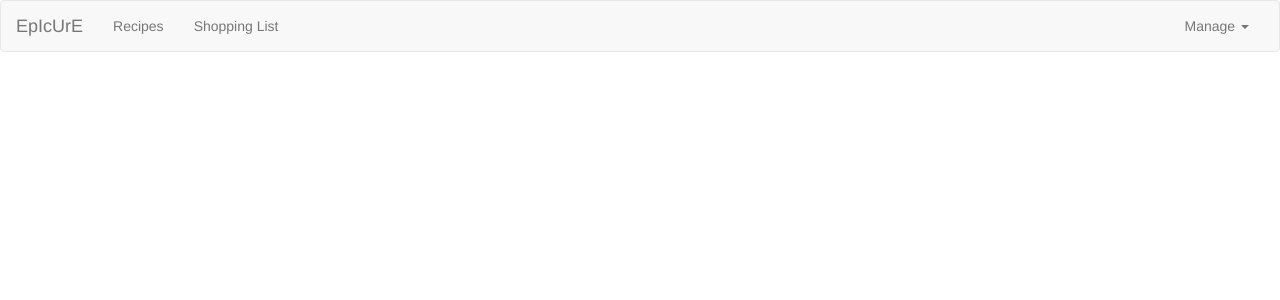
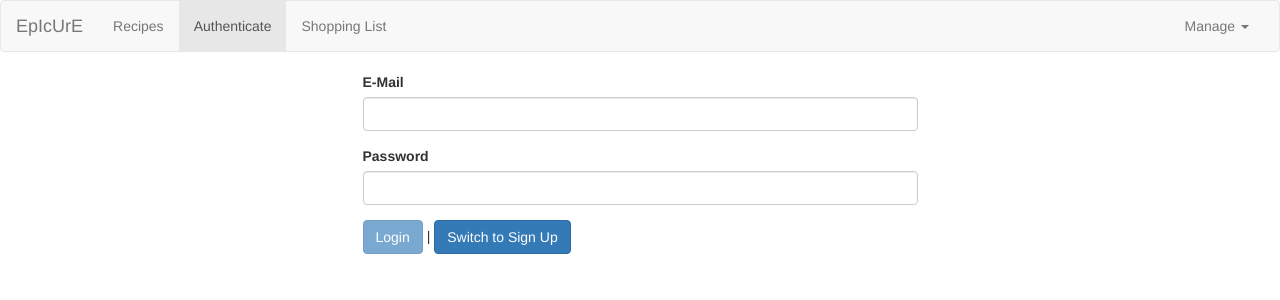
Before and after one commit to ashiffm21/epicure-app, an Angular app: page /auth in a window 1280 px wide. Before the commit this address led to /. Shown: the top 300 px of the page. Built offline with nearby package versions, Linux system fonts and the light colour scheme.

Commit message:
Authentication page and input handling added

```diff
--- a/src/app/app-routing.module.ts
+++ b/src/app/app-routing.module.ts
@@ -1,3 +1,4 @@
+import { AuthComponent } from './auth/auth.component';
 import { RecipesResolverService } from './recipes/recipes-resolver.service';
 import { NgModule } from '@angular/core';
 import { Routes, RouterModule } from '@angular/router';
@@ -17,6 +18,8 @@ const appRoutes: Routes = [
     { path: ':id/edit', component: RecipeEditComponent, resolve: [RecipesResolverService]},
   ] },
   { path: 'shopping-list', component: ShoppingListComponent },
+  { path: 'auth', component:AuthComponent },
+
 ];
 
 @NgModule({
--- a/src/app/app.module.ts
+++ b/src/app/app.module.ts
@@ -17,6 +17,7 @@ import { RecipeStartComponent } from './recipes/recipe-start/recipe-start.compon
 import { RecipeEditComponent } from './recipes/recipe-edit/recipe-edit.component';
 import { RecipeService } from './recipes/recipe.service';
 import { ShoppingListService } from './shopping-list/shopping-list.service';
+import { AuthComponent } from './auth/auth.component';
 
 
 @NgModule({
@@ -32,6 +33,7 @@ import { ShoppingListService } from './shopping-list/shopping-list.service';
     DropdownDirective,
     RecipeStartComponent,
     RecipeEditComponent,
+    AuthComponent
   ],
   imports: [
     BrowserModule,
--- /dev/null
+++ b/src/app/auth/auth.component.html
@@ -0,0 +1,33 @@
+<div class="row">
+    <div class="col-xs-12 col-md-6 col-md-offset-3">
+        <form #authForm="ngForm" (ngSubmit)="onSubmit(authForm)">
+            <div class="form-group">
+                <label for="email">E-Mail</label>
+                <input type="email" id="email" class="form-control"
+                ngModel
+                name="email"
+                required
+                email
+                />
+            </div>
+            <div class="form-group">
+                <label for="password">Password</label>
+                <input type="password" id="password" class="form-control"
+                ngModel
+                name="password"
+                required
+                minlength="6"
+                />
+            </div>
+            <div>
+                <button class="btn btn-primary" type="submit" [disabled]="!authForm.valid">
+                    {{isLoginMode ? 'Login' : 'Sign Up'}}
+                </button> |
+
+                <button class="btn btn-primary"(click)="onSwitchMode()" type="button">
+                    Switch to {{isLoginMode ? 'Sign Up' : 'Login'}}
+                </button>
+            </div>
+        </form>
+    </div>
+</div>
--- /dev/null
+++ b/src/app/auth/auth.component.ts
@@ -0,0 +1,20 @@
+import { NgForm } from '@angular/forms';
+import { Component } from "@angular/core";
+
+@Component({
+    selector: 'app-auth',
+    templateUrl:'./auth.component.html'
+})
+export class AuthComponent {
+    isLoginMode = true;
+
+    onSwitchMode() {
+        this.isLoginMode = !this.isLoginMode;
+    }
+
+    onSubmit(form: NgForm) {
+        console.log(form.value);
+        form.reset();
+
+    }
+}
--- a/src/app/header/header.component.html
+++ b/src/app/header/header.component.html
@@ -7,6 +7,7 @@
     <div class="collapse navbar-collapse">
       <ul class="nav navbar-nav">
         <li routerLinkActive="active"><a routerLink="/recipes">Recipes</a></li>
+        <li routerLinkActive="active"><a routerLink="/auth">Authenticate</a></li>
         <li routerLinkActive="active"><a routerLink="/shopping-list">Shopping List</a></li>
       </ul>
       <ul class="nav navbar-nav navbar-right">
```
